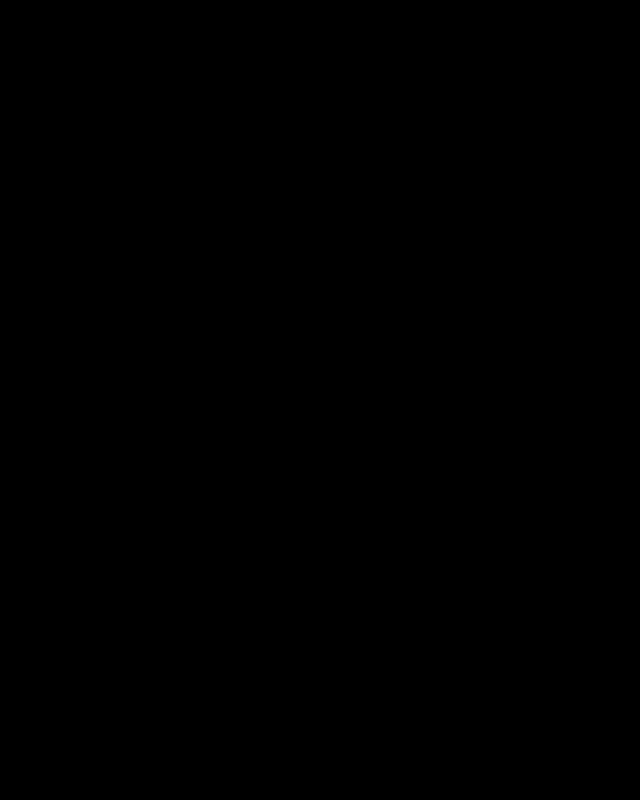
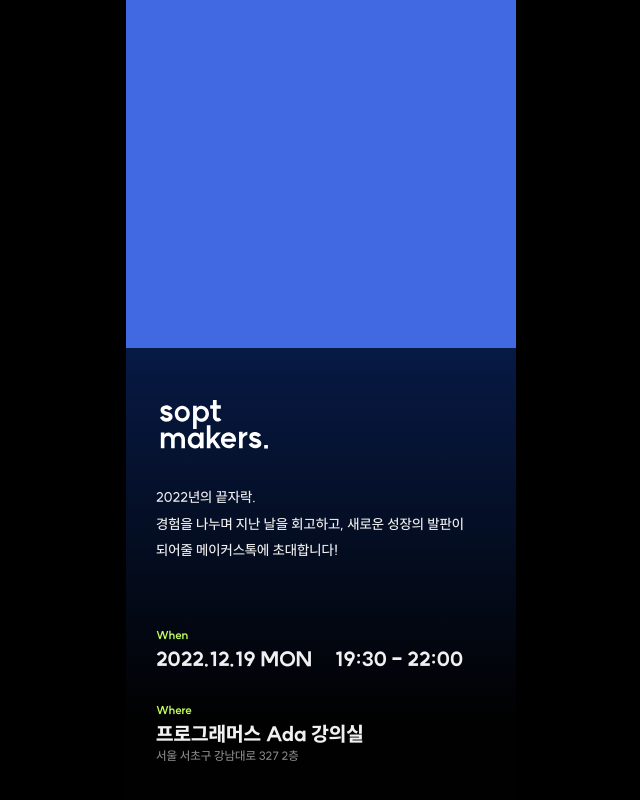
Before and after one commit to sopt-makers/makers-talk, a Next.js app: page / in a window 1280 px wide. Shown: the part 270-1070 px from the top of the page, without its empty margins (319-959 px from the left). Before the commit the page ends 800 px from the top, so only its background shows below. Built offline with nearby package versions, Linux system fonts and the light colour scheme.

Commit message:
feat: Infomation 퍼블리싱

```diff
--- /dev/null
+++ b/components/Information.tsx
@@ -0,0 +1,78 @@
+import styled from '@emotion/styled';
+
+import Logo from '../public/images/logo.svg';
+
+export default function Information() {
+  return (
+    <Container>
+      <Logo />
+      <Greetings>
+        {`2022년의 끝자락.
+				경험을 나누며 지난 날을 회고하고, 새로운 성장의 발판이
+				되어줄 메이커스톡에 초대합니다!`}
+      </Greetings>
+      <DateAndTime>
+        <Label>When</Label>
+        <Content>2022.12.19 MON</Content>
+        <Content>19:30 - 22:00</Content>
+      </DateAndTime>
+      <Place>
+        <Label>Where</Label>
+        <Content>프로그래머스 Ada 강의실</Content>
+        <Address>서울 서초구 강남대로 327 2층</Address>
+      </Place>
+    </Container>
+  );
+}
+
+const Container = styled.div`
+  background: linear-gradient(0deg, #010101 22.33%, #185eff 314.11%);
+  display: flex;
+  flex-direction: column;
+  padding: 48px 30px 65px 30px;
+`;
+
+const Greetings = styled.div`
+  font-weight: 400;
+  font-size: 14px;
+  line-height: 190%;
+  white-space: pre-line;
+  margin-top: 32px;
+`;
+
+const Label = styled.div`
+  font-weight: 700;
+  font-size: 11px;
+  color: #c3ff62;
+  margin-bottom: 2px;
+`;
+
+const Content = styled.div`
+  font-weight: 800;
+  font-size: 20px;
+`;
+
+const DateAndTime = styled.div`
+  display: grid;
+  grid-template-columns: auto auto;
+  grid-template-rows: auto auto;
+  row-gap: 2px;
+  margin-top: 64px;
+
+  & > *:first-child {
+    grid-column: 1 / span 2;
+  }
+`;
+
+const Place = styled.div`
+  display: flex;
+  flex-direction: column;
+  gap: 2px;
+  margin-top: 32px;
+`;
+
+const Address = styled.div`
+  font-weight: 500;
+  font-size: 12px;
+  color: #888888;
+`;
--- a/pages/index.tsx
+++ b/pages/index.tsx
@@ -1,3 +1,16 @@
+import styled from '@emotion/styled';
+import Information from '../components/Information';
+
 export default function Home() {
-  return <div>Home</div>;
+  return (
+    <div>
+      <TempContainer>gif 영역</TempContainer>
+      <Information />
+    </div>
+  );
 }
+
+const TempContainer = styled.div`
+  height: 618px;
+  background-color: royalblue;
+`;
```
Also changed, not shown: public/images/logo.svg (added).
